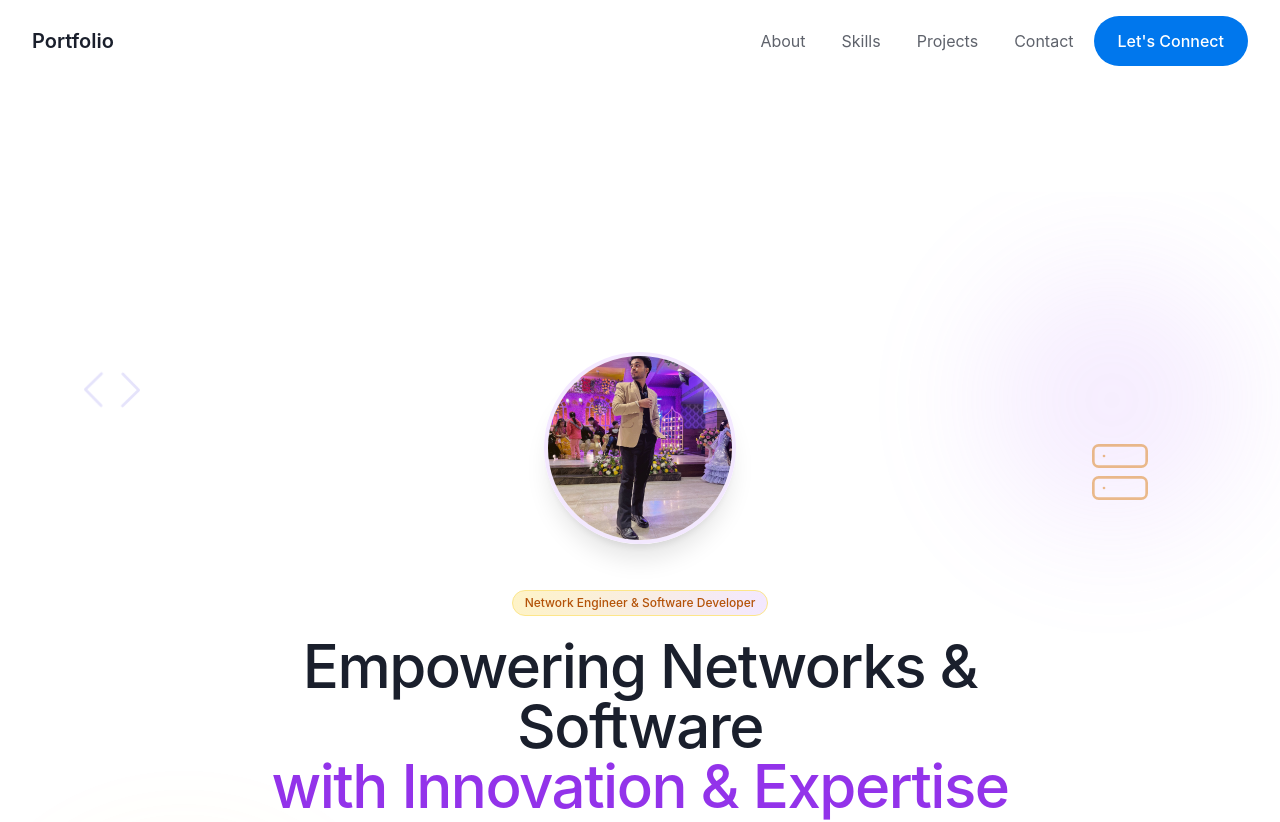
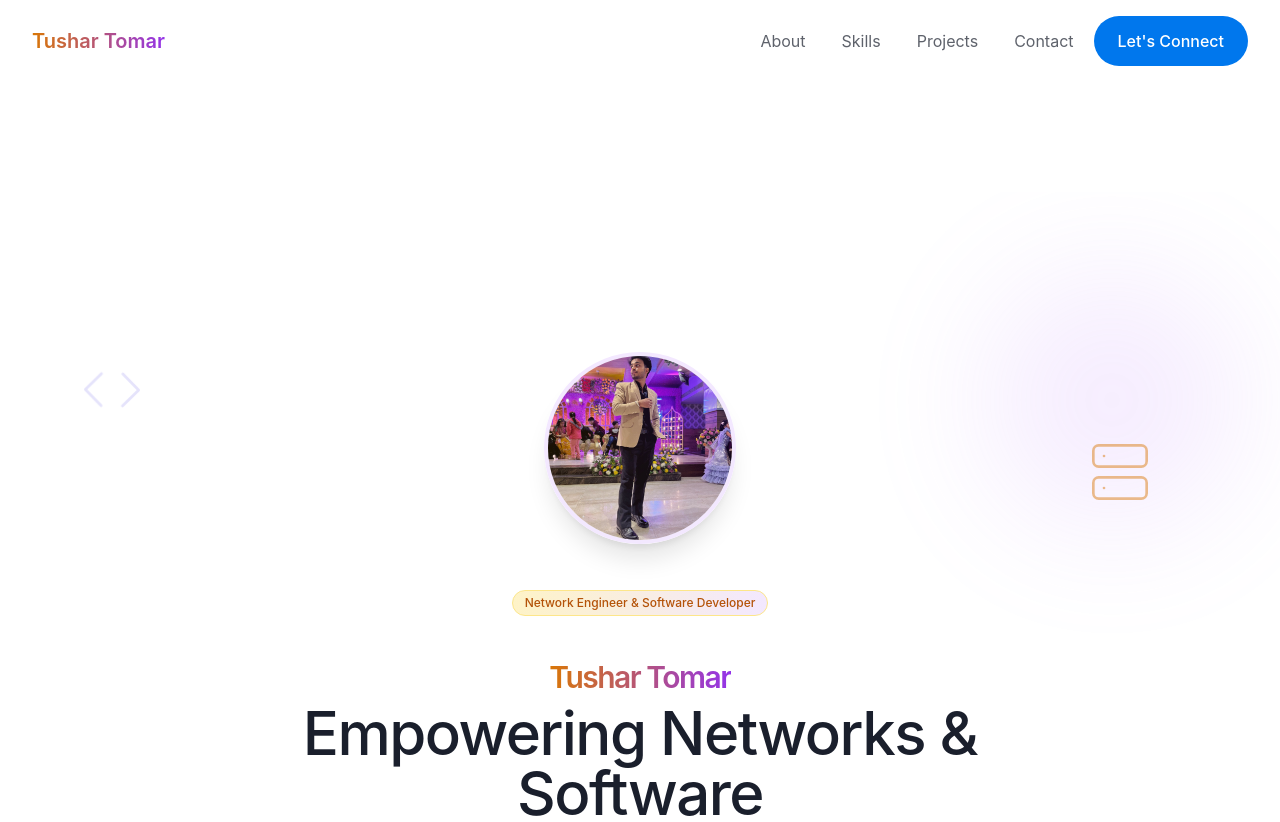
Before and after one commit to tushartomar07/Personal-Portfolio, a React (Vite) app: page / in a window 1280 px wide. Shown: the top 822 px of the page. Built offline with nearby package versions, Linux system fonts and the light colour scheme; a web font is replaced by a local one.

Commit message:
Update portfolio with name
Updates the portfolio to include the name Tushar Tomar.

```diff
--- a/index.html
+++ b/index.html
@@ -4,9 +4,9 @@
   <head>
     <meta charset="UTF-8" />
     <meta name="viewport" content="width=device-width, initial-scale=1.0" />
-    <title>Network Engineer & Software Developer Portfolio</title>
-    <meta name="description" content="Portfolio of a Network Engineer & Software Developer specializing in enterprise networking, cloud computing, and full-stack development." />
-    <meta name="author" content="Portfolio" />
+    <title>Tushar Tomar | Network Engineer & Software Developer</title>
+    <meta name="description" content="Portfolio of Tushar Tomar, a Network Engineer & Software Developer specializing in enterprise networking, cloud computing, and full-stack development." />
+    <meta name="author" content="Tushar Tomar" />
     <meta property="og:image" content="/og-image.png" />
     <link rel="stylesheet" href="https://fonts.googleapis.com/css2?family=SF+Pro+Display:wght@300;400;500;600;700&display=swap">
   </head>
--- a/src/components/Header.tsx
+++ b/src/components/Header.tsx
@@ -34,7 +34,7 @@ const Header: React.FC = () => {
           href="#"
           className="text-xl font-semibold text-portfolio-dark transition-all duration-300 hover:text-portfolio-blue"
         >
-          Portfolio
+          <span className="bg-clip-text text-transparent bg-gradient-to-r from-amber-600 to-purple-600">Tushar Tomar</span>
         </a>
 
         {/* Desktop Navigation */}
@@ -95,8 +95,8 @@ const Header: React.FC = () => {
           )}
         >
           <div className="flex justify-between items-center p-4">
-            <a href="#" className="text-xl font-semibold text-portfolio-dark">
-              Portfolio
+            <a href="#" className="text-xl font-semibold">
+              <span className="bg-clip-text text-transparent bg-gradient-to-r from-amber-600 to-purple-600">Tushar Tomar</span>
             </a>
             <button
               className="p-2 text-portfolio-dark rounded-md"
--- a/src/components/Hero.tsx
+++ b/src/components/Hero.tsx
@@ -77,7 +77,8 @@ const Hero: React.FC = () => {
             "font-medium mb-6 transition-all duration-700 delay-100",
             isLoaded ? "opacity-100 translate-y-0" : "opacity-0 translate-y-8"
           )}>
-            Empowering Networks & Software
+            <span className="inline-block text-2xl md:text-3xl font-semibold bg-clip-text text-transparent bg-gradient-to-r from-amber-600 to-purple-600 mb-2">Tushar Tomar</span>
+            <span className="block">Empowering Networks & Software</span>
             <span className="block text-purple-600">with Innovation & Expertise</span>
           </h1>
 
```
